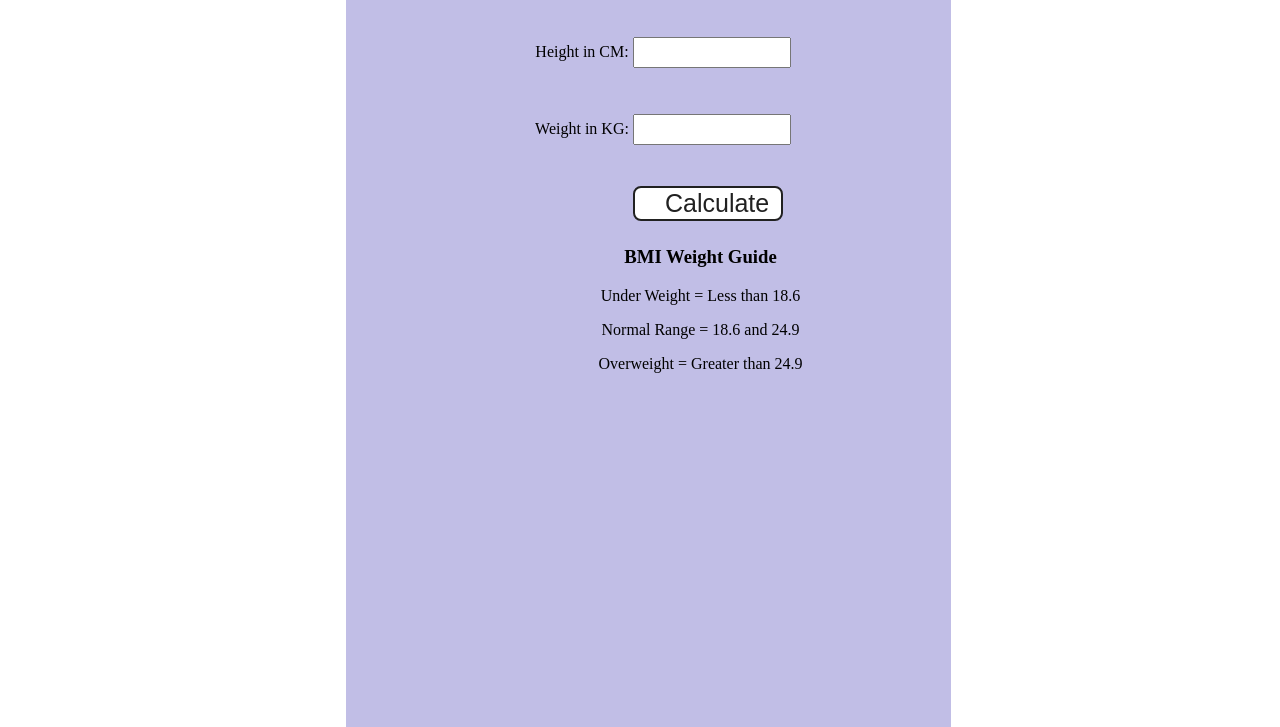
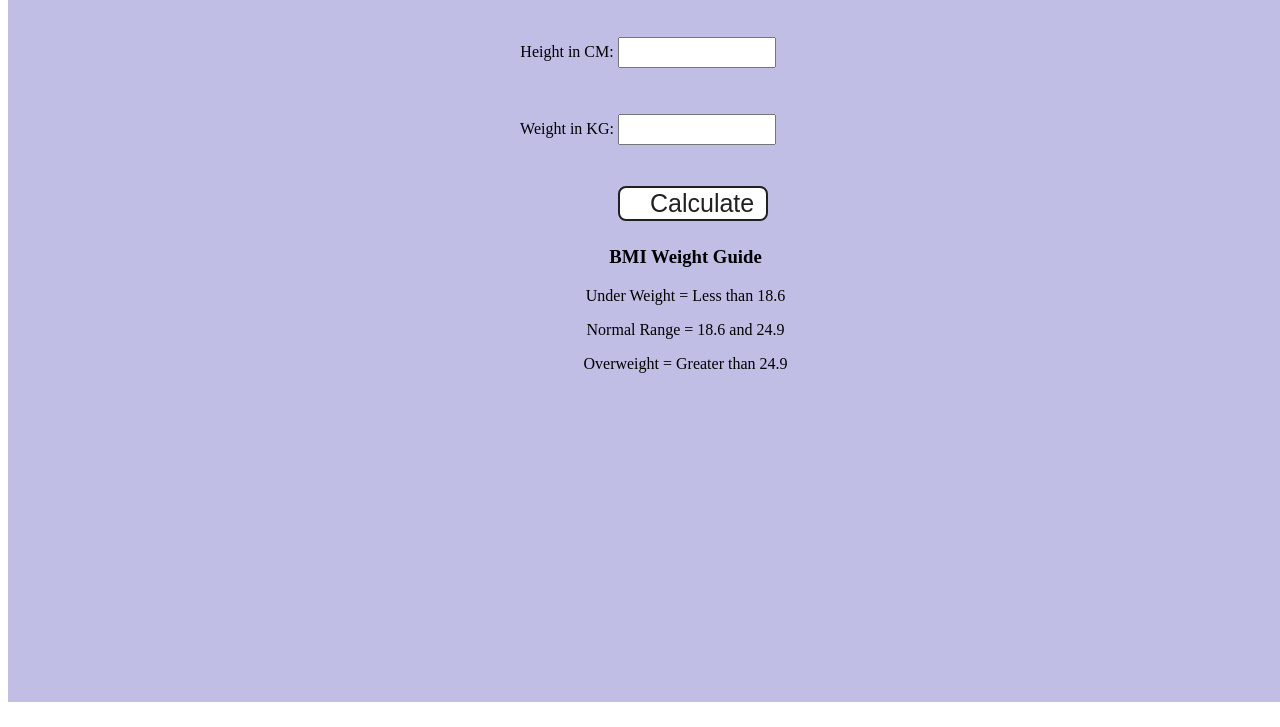
Before and after one commit to Anas631/BMI-Calculator-using-JavaScript, a plain HTML site: page index.html in a window 1280 px wide. Shown: the part 106-833 px from the top of the page. Drawn offline with Linux system fonts and the light colour scheme.

Commit message:
Add files via upload

```diff
--- a/style.css
+++ b/style.css
@@ -2,16 +2,14 @@
     display: flex;
     width: 100vw;
     height: 100vh;
-    /* background-color: #d0cef1; */
     text-align: center;
     justify-content: center;
 }
 .container {
-    width: 575px;
-    height: 825px;
+    width: 100vw;
+    height: 100vh;
+   background-color: #c1bee6;
 
-    background-color: #c1bee6;
-    padding-left: 30px;
   }
   #height,
   #weight {
```
